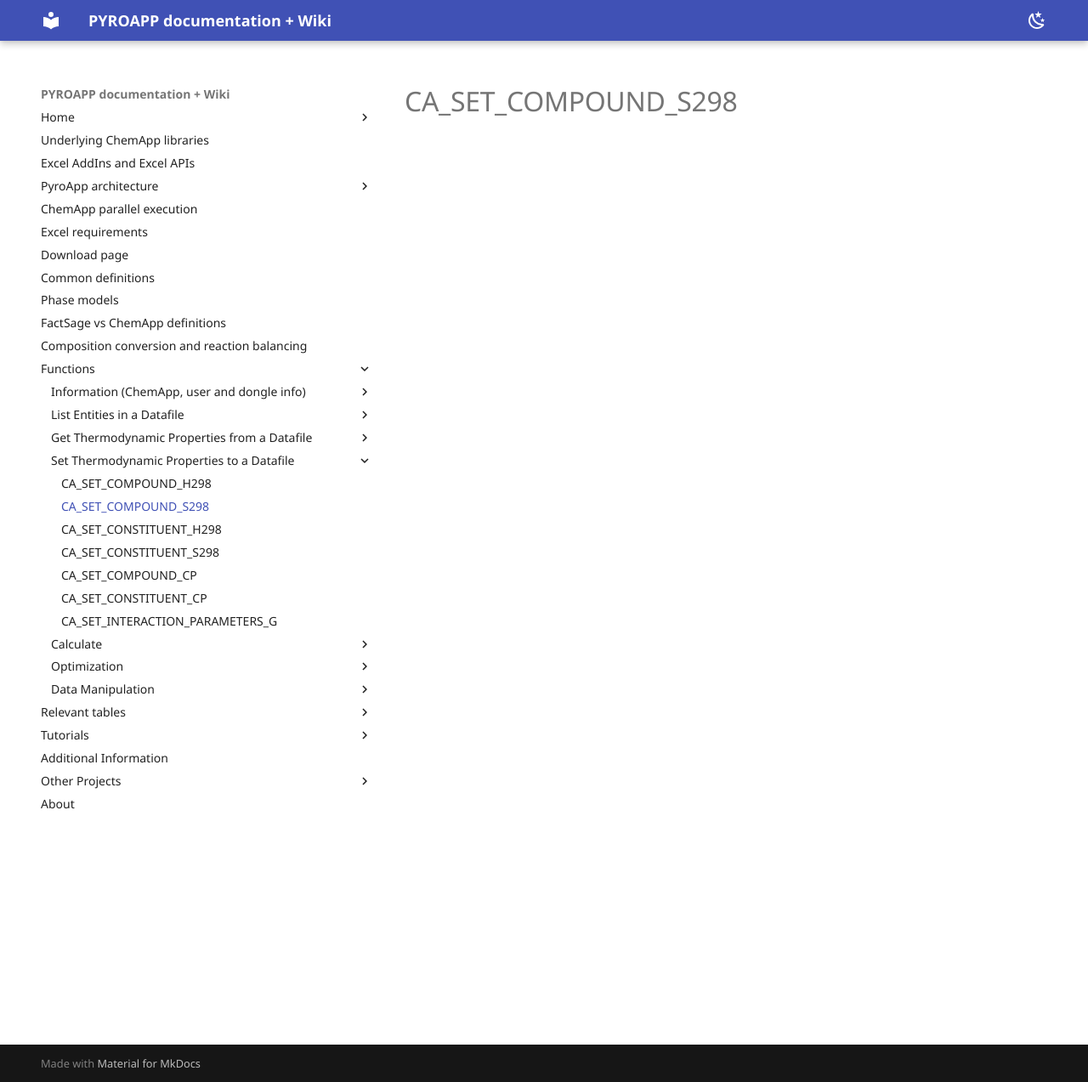
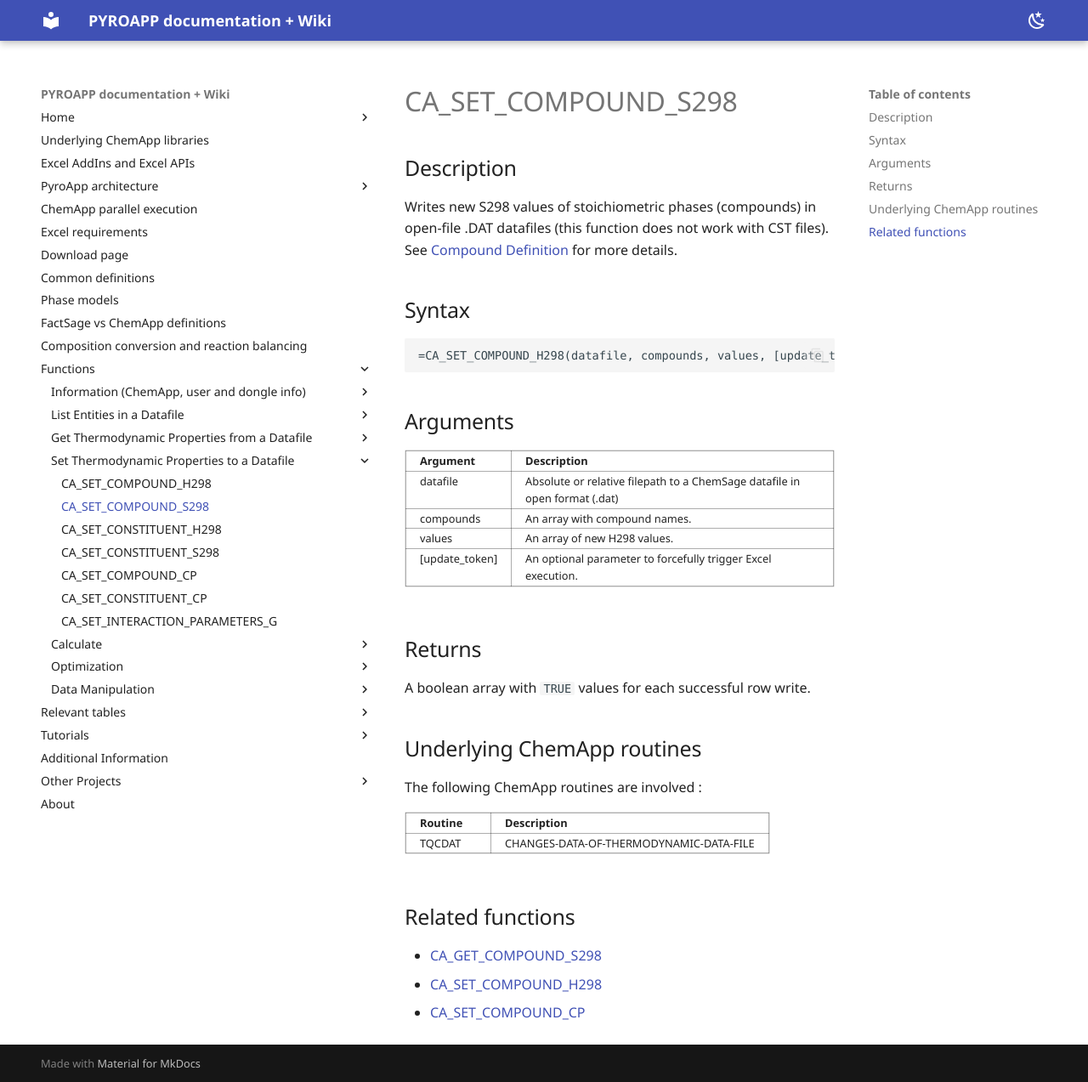
Before and after one commit to evnekdev/pyroapp-docs, an MkDocs documentation site: the page built from docs/functions/ca_set_compound_s298.md, in a window 1280 px wide and 1273 px high. Shown: the whole window at 85% size. Built offline with MkDocs 1.6.1 and Material for MkDocs 9.7.7, drawn with Linux system fonts in a browser that asks for light colours; some web fonts are replaced.

Commit message:
ca_set_compound_h298, ca_set_compound_s298

````diff
--- a/docs/functions/ca_set_compound_s298.md
+++ b/docs/functions/ca_set_compound_s298.md
@@ -1 +1,38 @@
 # CA_SET_COMPOUND_S298
+
+## Description
+
+Writes new S298 values of stoichiometric phases (compounds) in open-file .DAT datafiles (this function does not work with CST files). See [Compound Definition](../../common-definitions#stoichiometric-phase) for more details.
+
+## Syntax
+
+```excel
+=CA_SET_COMPOUND_H298(datafile, compounds, values, [update_token])
+```
+
+## Arguments
+
+  | **Argument** | **Description** |
+  |---|---|
+  | datafile  | Absolute or relative filepath to a ChemSage datafile in open format (.dat) |
+  | compounds | An array with compound names. |
+  | values    | An array of new H298 values. |
+  | \[update_token\] | An optional parameter to forcefully trigger Excel execution. |
+
+## Returns
+
+A boolean array with `TRUE` values for each successful row write.
+
+## Underlying ChemApp routines
+
+The following ChemApp routines are involved :
+
+| **Routine** | **Description** |
+|---|---|
+| TQCDAT | CHANGES-DATA-OF-THERMODYNAMIC-DATA-FILE |
+
+## Related functions
+
+  - [CA_GET_COMPOUND_S298](../ca_get_compound_s298)
+  - [CA_SET_COMPOUND_H298](../ca_set_compound_h298)
+  - [CA_SET_COMPOUND_CP](../ca_set_compound_cp8)
````
Also changed, not shown: docs/functions/ca_get_compound_h298.md (+1 -1 lines), docs/functions/ca_set_compound_h298.md (+37 -0 lines).
